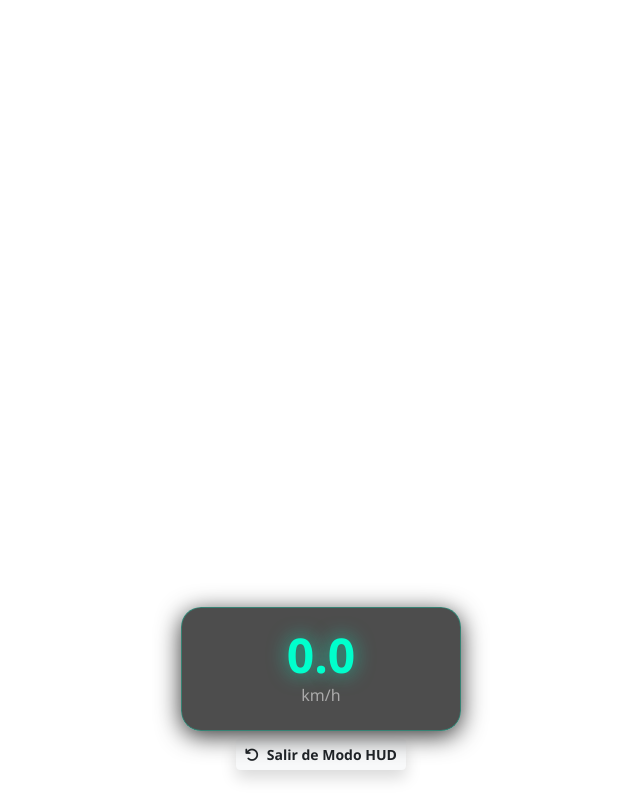
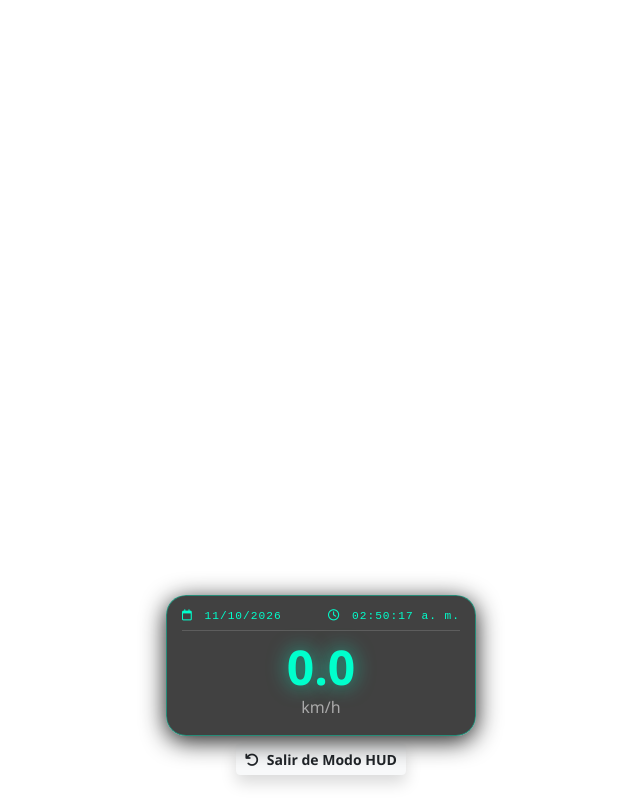
Before and after one commit to ssvong77/velocimetrodashcam, a plain HTML site: page index.html in a window 1280 px wide. Both pictures are taken after a click on the button "Modo HUD Inf.". Shown: the whole page, without its empty margins (319-959 px from the left). Drawn offline with nearby package versions, Linux system fonts and the light colour scheme.

Commit message:
Add files via upload

```diff
--- a/index.html
+++ b/index.html
@@ -70,15 +70,20 @@
             text-transform: uppercase;
         }
 
-        /* Estilo para el Modo HUD: tamaño reducido y ubicado en la parte inferior */
+        /* Elementos de fecha y hora (Ocultos por defecto fuera del modo HUD) */
+        .hud-datetime-info {
+            display: none;
+        }
+
+        /* Estilo para el Modo HUD: compacto, abajo, con fecha y hora integradas */
         body.hud-mode .hide-in-hud {
             display: none !important;
         }
         body.hud-mode {
             display: flex;
-            align-items: flex-end; /* Lo empuja hacia abajo */
+            align-items: flex-end;
             justify-content: center;
-            padding-bottom: 30px;
+            padding-bottom: 25px;
         }
         body.hud-mode .container {
             width: 100%;
@@ -86,18 +91,31 @@
             padding: 0 15px;
         }
         body.hud-mode .speedometer-card {
-            background: rgba(18, 18, 18, 0.75) !important;
-            border: 1px solid rgba(0, 255, 204, 0.3);
-            box-shadow: 0 5px 25px rgba(0,0,0,0.8);
-            max-width: 280px; /* Más compacto */
+            background: rgba(18, 18, 18, 0.8) !important;
+            border: 1px solid rgba(0, 255, 204, 0.4);
+            box-shadow: 0 5px 25px rgba(0,0,0,0.9);
+            max-width: 310px; /* Ligeramente más ancho para alojar fecha y hora */
             margin: 0 auto;
-            padding: 15px !important;
+            padding: 12px 15px !important;
         }
         body.hud-mode .speed-display {
-            font-size: 3rem; /* Tamaño reducido */
+            font-size: 3rem;
         }
         body.hud-mode .unit-label {
             font-size: 1rem;
+        }
+        /* Mostrar fecha y hora solo en modo HUD */
+        body.hud-mode .hud-datetime-info {
+            display: flex;
+            justify-content: space-between;
+            align-items: center;
+            font-size: 0.7rem;
+            color: #00ffcc;
+            font-family: monospace;
+            border-bottom: 1px solid rgba(255, 255, 255, 0.15);
+            padding-bottom: 5px;
+            margin-bottom: 8px;
+            letter-spacing: 1px;
         }
     </style>
 </head>
@@ -119,6 +137,12 @@
 
                 <div class="card speedometer-card p-4 text-center">
 
+                    <!-- Fecha (izquierda) y Hora (derecha) flotantes dentro del HUD -->
+                    <div class="hud-datetime-info">
+                        <span id="hudDateDisplay"><i class="fa-regular fa-calendar me-1"></i> --/--/----</span>
+                        <span id="hudTimeDisplay"><i class="fa-regular fa-clock me-1"></i> --:--:--</span>
+                    </div>
+
                     <!-- Botón flotante para alternar Modo HUD -->
                     <div class="d-flex justify-content-end mb-1 hide-in-hud" id="hudControlContainer">
                         <button id="hudModeBtn" class="btn btn-sm btn-dark border-secondary text-info" title="Modo HUD Compacto Inferior">
@@ -127,7 +151,7 @@
                     </div>
 
                     <!-- Pantalla principal del Velocímetro -->
-                    <div class="my-2">
+                    <div class="my-1">
                         <div class="speed-label-top mb-1 hide-in-hud">
                             <i class="fa-solid fa-gauge me-1"></i> VELOCIDAD ACTUAL
                         </div>
@@ -135,7 +159,7 @@
                         <div id="unitDisplay" class="unit-label mt-1">km/h</div>
                     </div>
 
-                    <hr class="border-secondary opacity-50 my-3 hide-in-hud">
+                    <hr class="border-secondary opacity-50 my-2 hide-in-hud">
 
                     <!-- Métricas secundarias (Se ocultan en modo HUD) -->
                     <div class="row text-center mt-1 hide-in-hud">
@@ -194,7 +218,7 @@
                     </div>
                 </div>
 
-                <!-- Botón flotante para salir del modo HUD (aparece solo abajo cuando el HUD está activo) -->
+                <!-- Botón flotante para salir del modo HUD -->
                 <div class="text-center mt-2">
                     <button id="exitHudBtn" class="btn btn-sm btn-light shadow fw-bold text-dark" style="display: none;">
                         <i class="fa-solid fa-arrow-rotate-left me-1"></i> Salir de Modo HUD
@@ -222,6 +246,7 @@
         let currentUnit = 'kmh';
         let mediaStream = null;
         let cameraActive = false;
+        let clockInterval = null;
 
         const speedValueEl = document.getElementById('speedValue');
         const unitDisplayEl = document.getElementById('unitDisplay');
@@ -237,6 +262,8 @@
         const cameraBackground = document.getElementById('cameraBackground');
         const hudModeBtn = document.getElementById('hudModeBtn');
         const exitHudBtn = document.getElementById('exitHudBtn');
+        const hudDateDisplay = document.getElementById('hudDateDisplay');
+        const hudTimeDisplay = document.getElementById('hudTimeDisplay');
 
         document.addEventListener('DOMContentLoaded', () => {
             const savedMax = localStorage.getItem('max_speed');
@@ -280,16 +307,29 @@
             updateMaxSpeedDisplay();
         });
 
-        // Activar Modo HUD Compacto Inferior
+        // Función para actualizar fecha y hora en vivo
+        function updateDateTime() {
+            const now = new Date();
+            const dateStr = now.toLocaleDateString('es-AR');
+            const timeStr = now.toLocaleTimeString('es-AR', { hour: '2-digit', minute: '2-digit', second: '2-digit' });
+
+            hudDateDisplay.innerHTML = `<i class="fa-regular fa-calendar me-1"></i> ${dateStr}`;
+            hudTimeDisplay.innerHTML = `<i class="fa-regular fa-clock me-1"></i> ${timeStr}`;
+        }
+
+        // Activar Modo HUD Compacto Inferior con Reloj
         hudModeBtn.addEventListener('click', () => {
             document.body.classList.add('hud-mode');
             exitHudBtn.style.display = 'inline-block';
+            updateDateTime();
+            clockInterval = setInterval(updateDateTime, 1000); // Inicia el reloj por segundo
         });
 
         // Salir de Modo HUD
         exitHudBtn.addEventListener('click', () => {
             document.body.classList.remove('hud-mode');
             exitHudBtn.style.display = 'none';
+            if (clockInterval) clearInterval(clockInterval); // Detiene el reloj para ahorrar recursos
         });
 
         // Control de la cámara en vivo
```
